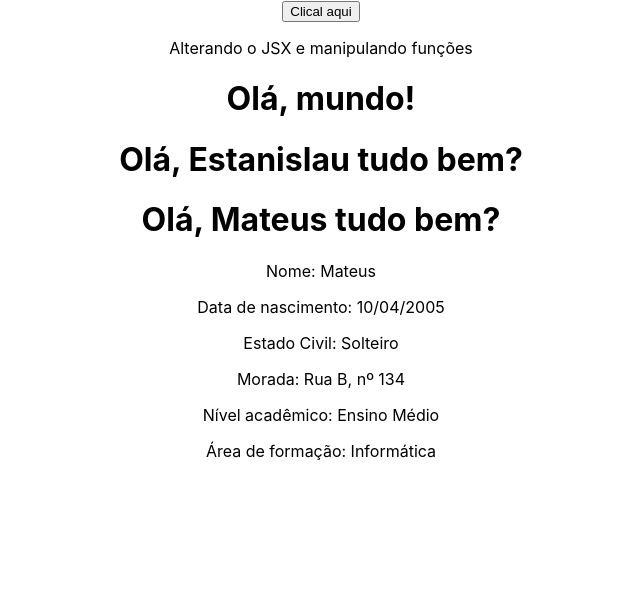
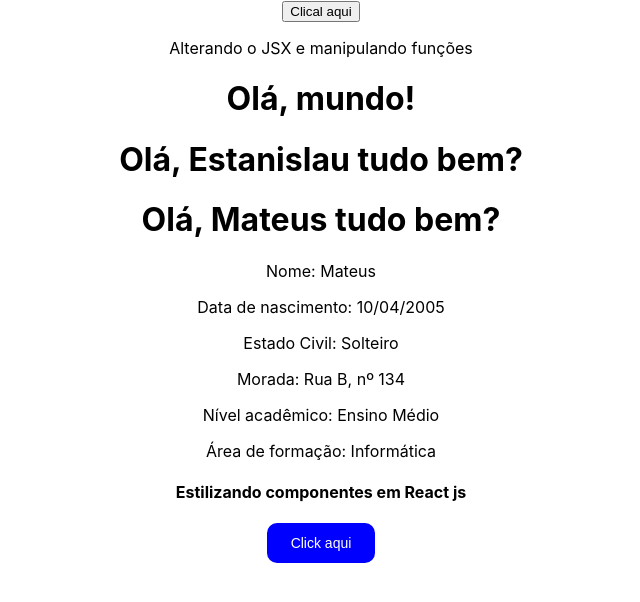
Before and after one commit to estanislaumateus/courses, a React (Create React App) app in the folder reactjs-course/project001/: page / in a window 1280 px wide. Shown: the top 602 px of the page, without its empty margins (319-959 px from the left). Built offline with nearby package versions, Linux system fonts and the light colour scheme.

Commit message:
feat: foi adicionado um novo componente no projecto

```diff
--- a/reactjs-course/project001/src/App.js
+++ b/reactjs-course/project001/src/App.js
@@ -2,6 +2,7 @@ import './App.css';
 import HelloWord from './components/HelloWord';
 import SayName from './components/SayName';
 import People from './components/People';
+import Botao from './components/Botao/Botao';
 
 function mensagem(){
   alert("Olá, essa mensagem foi dsparada por uma funcção!")
@@ -28,6 +29,8 @@ function App() {
       nivelAcademico={nivelAcademico}
       formacao={formacao}
        />
+      <Botao/>
+
     </div>
   );
 }
```
